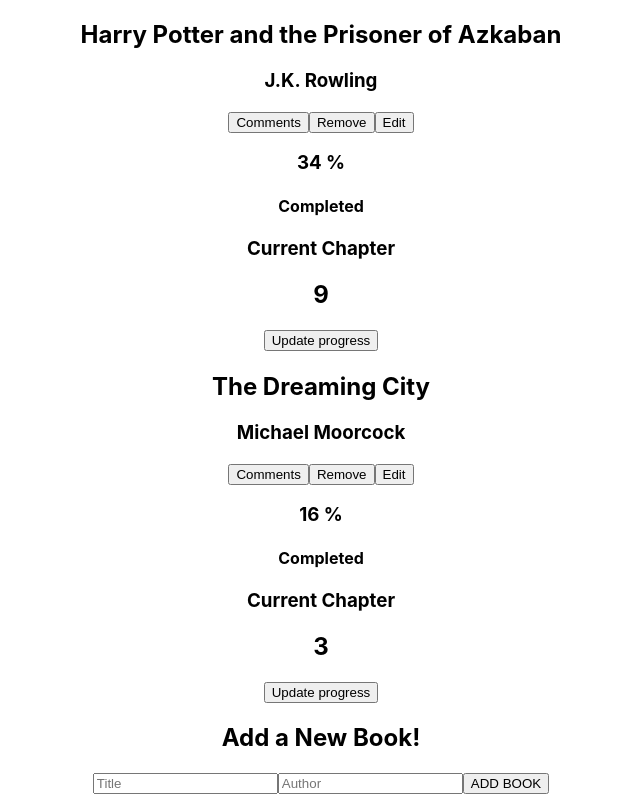
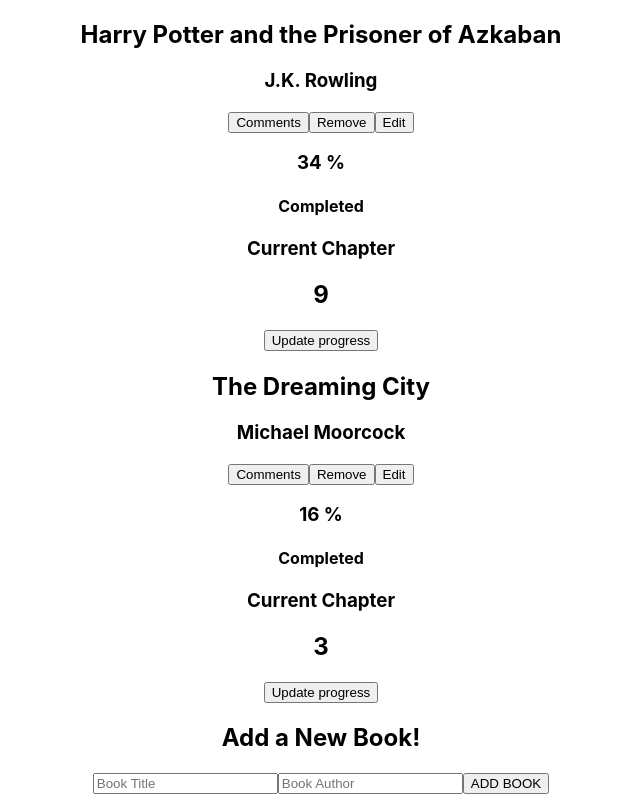
Before and after one commit to mullenlucas/react-bookstore, a React (Create React App) app: page / in a window 1280 px wide. Shown: the part 435-1229 px from the top of the page, without its empty margins (319-959 px from the left). Built offline with nearby package versions, Linux system fonts and the light colour scheme.

Commit message:
update form to use dispatch and states

```diff
--- a/src/components/Form.js
+++ b/src/components/Form.js
@@ -1,13 +1,32 @@
-import React from 'react';
+import React, { useState } from 'react';
+import { v4 as uuidv4 } from 'uuid';
+import { useDispatch } from 'react-redux';
+import { addBook } from '../redux/books/books';
 
 function Form() {
+  const dispatch = useDispatch();
+  const [bookTitle, setbookTitle] = useState('');
+  const [bookAuthor, setbookAuthor] = useState('');
   return (
     <div id="add-div">
       <h2>Add a New Book!</h2>
       <form id="add-book-form">
-        <input id="title" placeholder="Title" type="text" />
-        <input id="author" placeholder="Author" type="text" />
-        <button type="button" className="add-btn">ADD BOOK</button>
+        <input id="book-title" value={bookTitle} onInput={(e) => setbookTitle(e.target.value)} placeholder="Book Title" type="text" />
+        <input id="book-author" value={bookAuthor} onInput={(e) => setbookAuthor(e.target.value)} placeholder="Book Author" type="text" />
+        <button
+          type="button"
+          onClick={() => {
+            dispatch(addBook({
+              title: bookTitle,
+              author: bookAuthor,
+              id: uuidv4(),
+            }));
+            setbookAuthor('');
+            setbookTitle('');
+          }}
+        >
+          ADD BOOK
+        </button>
       </form>
     </div>
   );
```
